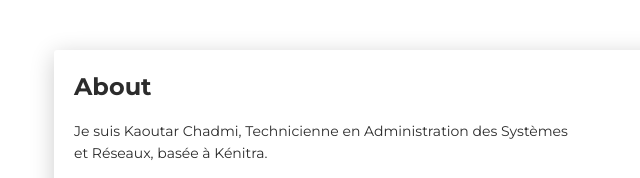
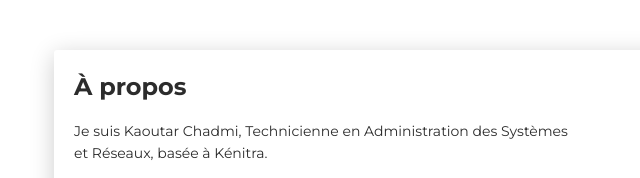
Before and after one commit to kaoutar-chadmi/kaoutar, a plain HTML site: page index.html in a window 1280 px wide. Shown: the part 570-748 px from the top of the page, 31-671 px from the left. Drawn offline with Linux system fonts and the light colour scheme.

Commit message:
Update index.html

```diff
--- a/index.html
+++ b/index.html
@@ -70,7 +70,7 @@
         <div class="row">
           <div class="col-lg-6 col-md-12">
             <div class="card-body">
-              <div class="h4 mt-0 title">About</div>
+              <div class="h4 mt-0 title">À propos</div>
               <p>Je suis Kaoutar Chadmi, Technicienne en Administration des Systèmes et Réseaux, basée à Kénitra.</p>
               <p>Je me spécialise dans Cisco, le réseau et la virtualisation, avec une expérience pratique acquise lors de plusieurs stages. Actuellement, je travaille comme Responsable des Ventes, alliant mes compétences techniques à la gestion de la relation client. </p>
             </div>
```
